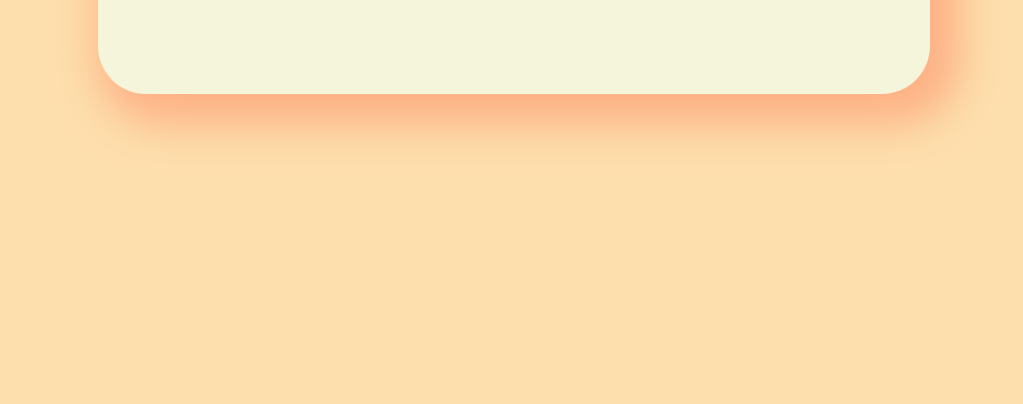
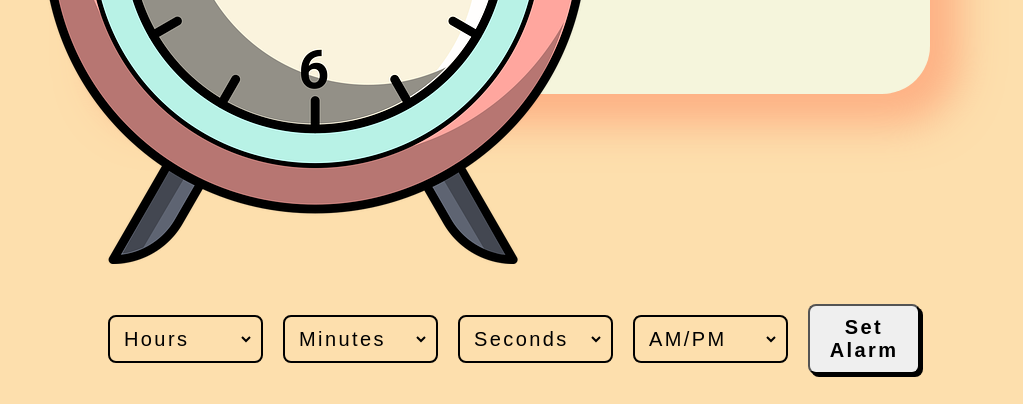
Before and after one commit to Aniket2602/Alarm-Clock, a plain HTML site: page index.html in a window 1280 px wide. Shown: the part 581-985 px from the top of the page, without its empty margins (126-1149 px from the left). Before the commit the page ends 800 px from the top, so only its background shows below. Drawn offline with Linux system fonts and the light colour scheme.

Commit message:
Image url changes

```diff
--- a/index.html
+++ b/index.html
@@ -17,7 +17,7 @@
       <!-- Container to display current time -->
       <div id="current-timer">
         <!-- Clock icon -->
-        <img src="images/clock.png" alt="Clock" />
+        <img src="Image/clock.png" alt="Clock" />
         <!-- Current time -->
         <p id="current-time">00:00:00 AM</p>
       </div>
```
